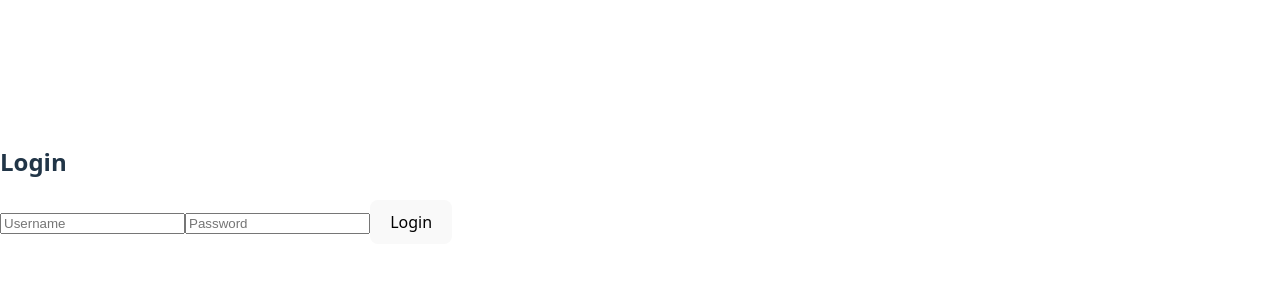
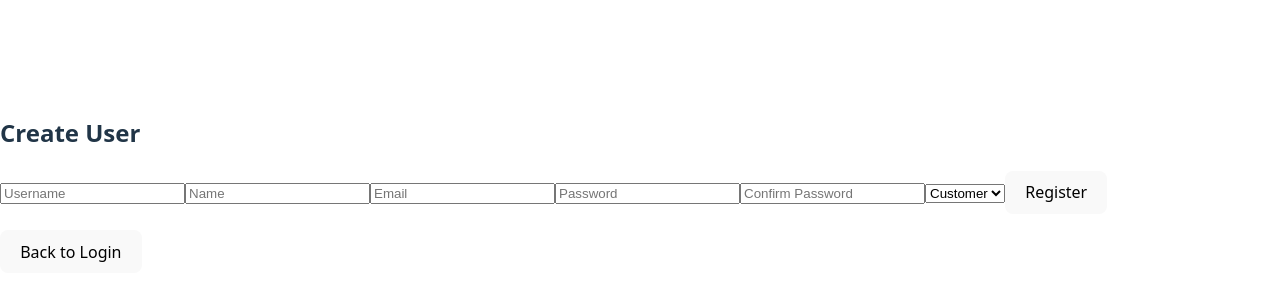
Before and after one commit to TamaraMoraisF/RO-DevTest-frontend, a React (Vite) app in the folder ro-devtest-frontend/: page /create-user in a window 1280 px wide. Before the commit this address led to /login. Shown: the part 216-516 px from the top of the page. Built offline with nearby package versions, Linux system fonts and the light colour scheme.

Commit message:
feat: implement user creation flow and adjust login page

```diff
--- a/ro-devtest-frontend/src/App.tsx
+++ b/ro-devtest-frontend/src/App.tsx
@@ -1,6 +1,7 @@
 import { BrowserRouter, Routes, Route, Navigate } from 'react-router-dom';
 import { LoginPage } from './pages/LoginPage';
 import SuccessPage from './pages/SuccessPage';
+import { CreateUserPage } from './pages/CreateUserPage';
 
 function App() {
   const token = localStorage.getItem('accessToken');
@@ -10,6 +11,7 @@ function App() {
       <Routes>
         <Route path="/login" element={<LoginPage />} />
         <Route path="/success" element={<SuccessPage />} />
+        <Route path="/create-user" element={<CreateUserPage />} />
         <Route
           path="*"
           element={<Navigate to={token ? '/success' : '/login'} />}
--- /dev/null
+++ b/ro-devtest-frontend/src/api/user.ts
@@ -0,0 +1,22 @@
+import api from './axios';
+
+export interface CreateUserRequest {
+  userName: string;
+  name: string;
+  email: string;
+  password: string;
+  passwordConfirmation: string;
+  role: number;
+}
+
+export interface CreateUserResult {
+  id: string;
+  userName: string;
+  email: string;
+  name: string;
+}
+
+export const createUser = async (data: CreateUserRequest) => {
+  const response = await api.post<CreateUserResult>('/api/user', data);
+  return response.data;
+};
--- /dev/null
+++ b/ro-devtest-frontend/src/pages/CreateUserPage.tsx
@@ -0,0 +1,59 @@
+import { useState } from 'react';
+import { createUser, CreateUserRequest } from '../api/user';
+import { Link } from 'react-router-dom';
+
+export const CreateUserPage = () => {
+  const [form, setForm] = useState<CreateUserRequest>({
+    userName: '',
+    name: '',
+    email: '',
+    password: '',
+    passwordConfirmation: '',
+    role: 1,
+  });
+
+  const handleChange = (e: React.ChangeEvent<HTMLInputElement | HTMLSelectElement>) => {
+    const { name, value } = e.target;
+
+    if (name === 'role') {
+      setForm({ ...form, [name]: Number(value) });
+    } else {
+      setForm({ ...form, [name]: value });
+    }
+  };
+
+  const handleSubmit = async (e: React.FormEvent) => {
+    e.preventDefault();
+    try {
+      const result = await createUser(form);
+      alert(`User ${result.userName} successfully created!`);
+    } catch (error) {
+      console.error('Error creating user:', error);
+      alert('Failed to create user.');
+    }
+  };
+
+  return (
+    <form onSubmit={handleSubmit}>
+      <h2>Create User</h2>
+      <input name="userName" placeholder="Username" value={form.userName} onChange={handleChange} />
+      <input name="name" placeholder="Name" value={form.name} onChange={handleChange} />
+      <input name="email" placeholder="Email" value={form.email} onChange={handleChange} />
+      <input type="password" name="password" placeholder="Password" value={form.password} onChange={handleChange} />
+      <input type="password" name="passwordConfirmation" placeholder="Confirm Password" value={form.passwordConfirmation} onChange={handleChange} />
+
+      <select name="role" value={form.role} onChange={handleChange}>
+        <option value={0}>Admin</option>
+        <option value={1}>Customer</option>
+      </select>
+
+      <button type="submit">Register</button>
+
+      <div style={{ marginTop: '16px' }}>
+        <Link to="/login">
+          <button type="button">Back to Login</button>
+        </Link>
+      </div>
+    </form>
+  );
+};
--- a/ro-devtest-frontend/src/pages/LoginPage.tsx
+++ b/ro-devtest-frontend/src/pages/LoginPage.tsx
@@ -1,6 +1,6 @@
 import { useState } from 'react';
-import React from 'react';
 import { useAuth } from '../hooks/useAuth';
+import { Link } from 'react-router-dom';
 
 export const LoginPage = () => {
   const { loginUser } = useAuth();
@@ -22,6 +22,13 @@ export const LoginPage = () => {
       <input value={username} onChange={e => setUsername(e.target.value)} placeholder="Username" />
       <input type="password" value={password} onChange={e => setPassword(e.target.value)} placeholder="Password" />
       <button type="submit">Login</button>
+
+      {/* Button to create a new user */}
+      <div style={{ marginTop: '16px' }}>
+        <Link to="/create-user">
+          <button type="button">Create New User</button>
+        </Link>
+      </div>
     </form>
   );
 };
```
